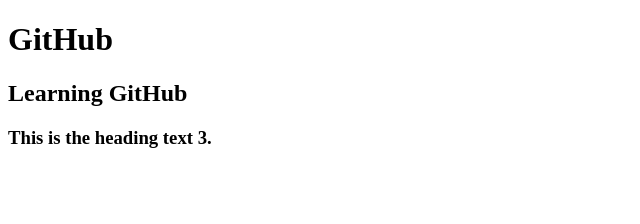
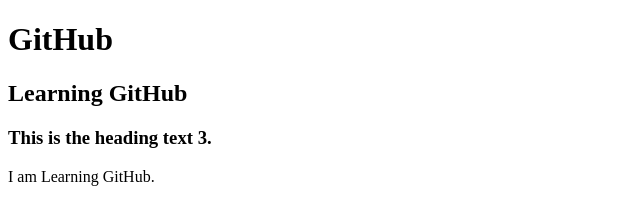
Before and after one commit to Bijay54/Git_Project, a plain HTML site: page index.html in a window 1280 px wide. Shown: the whole page, without its empty margins (0-640 px from the left). Drawn offline with Linux system fonts and the light colour scheme.

Commit message:
Adding paragraph tag.

```diff
--- a/index.html
+++ b/index.html
@@ -9,5 +9,6 @@
     <h1>GitHub</h1>
     <h2>Learning GitHub</h2>
     <h3>This is the heading text 3.</h3>
+    <p>I am Learning GitHub.</p>
 </body>
 </html>
```
